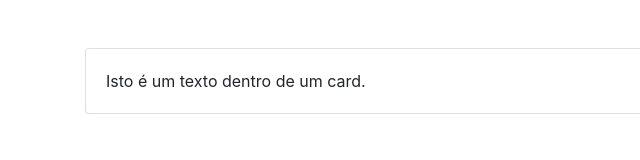
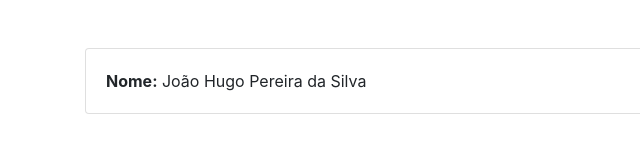
Before and after one commit to JHugoSilva/curriculo, a plain HTML site: page index.html in a window 1280 px wide. Shown: the full height of the page, 0-640 px from the left. Drawn offline with nearby package versions, Linux system fonts and the light colour scheme.

Commit message:
Teste Nome

```diff
--- a/index.html
+++ b/index.html
@@ -10,7 +10,7 @@
     <div class="container">
         <div class="card mt-5">
             <div class="card-body">
-              Isto é um texto dentro de um card.
+              <b>Nome:</b> João Hugo Pereira da Silva
             </div>
           </div>
     </div>
```
